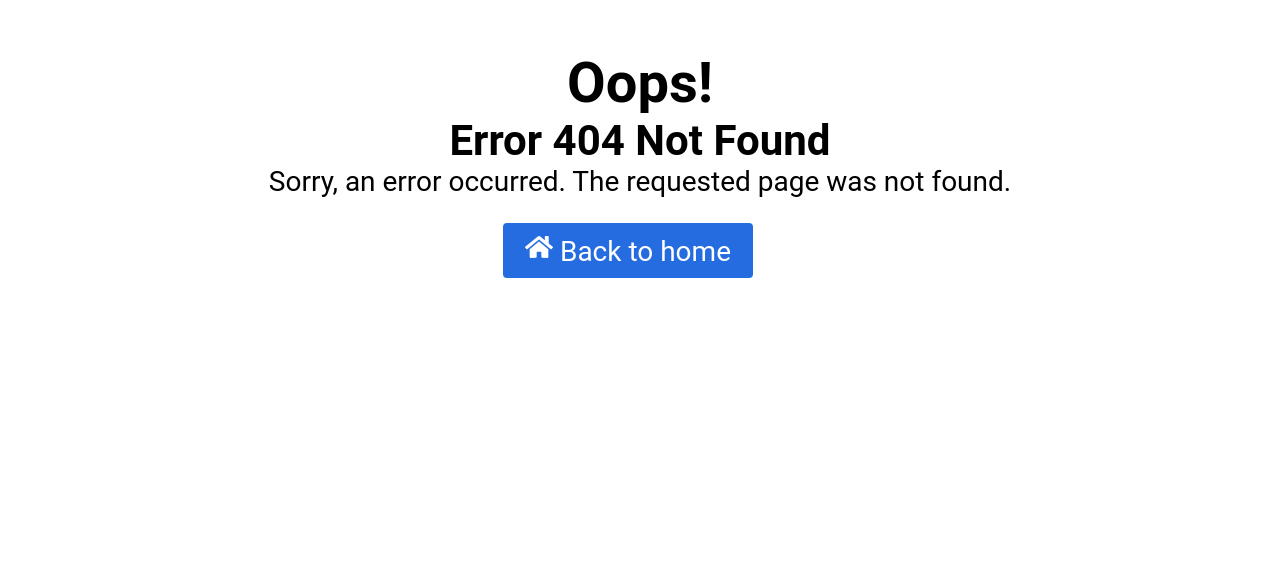
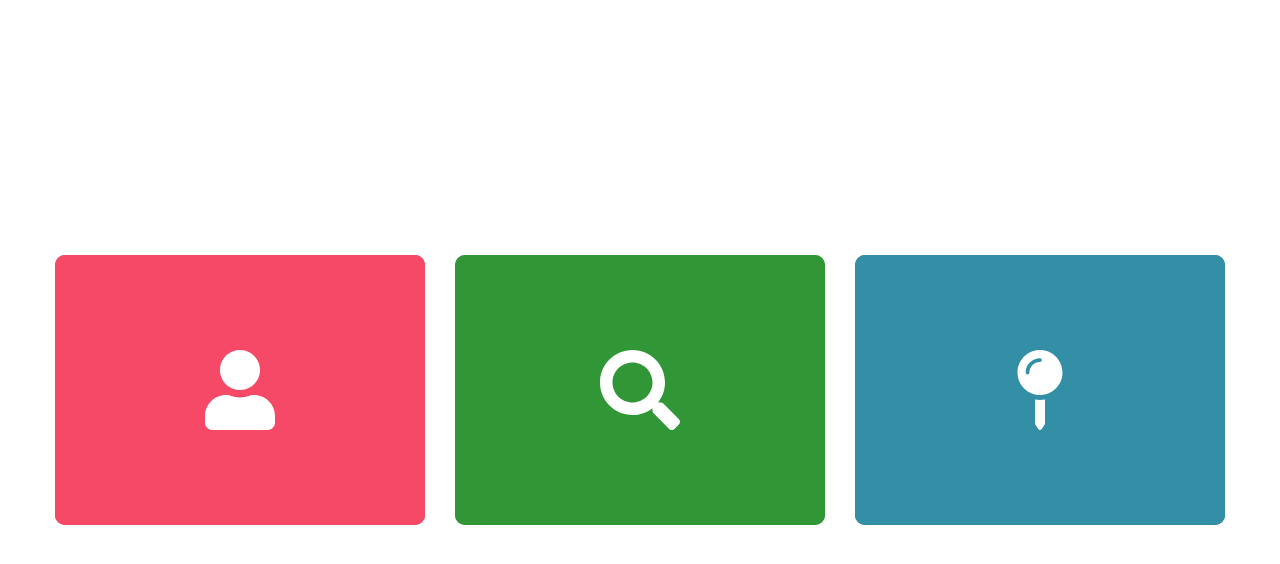
Before and after one commit to SousaVictorH/FrontendTricks, a React (Create React App) app in the folder frontend-tricks/: page /cards/7 in a window 1280 px wide. Before the commit this address had no page. Shown: the top 564 px of the page. Built offline with nearby package versions, Linux system fonts and the light colour scheme.

Commit message:
adicionando novo card

```diff
--- a/frontend-tricks/src/Routes.js
+++ b/frontend-tricks/src/Routes.js
@@ -16,6 +16,7 @@ import card3 from "./components/cards/card3";
 import card4 from "./components/cards/card4";
 import card5 from "./components/cards/card5";
 import card6 from "./components/cards/card6";
+import card7 from "./components/cards/card7";
 
 import animation1 from "./components/animations/animation1";
 
@@ -40,6 +41,7 @@ function Routes(){
                 <Route path="/cards/4" component={card4}/>
                 <Route path="/cards/5" component={card5}/>
                 <Route path="/cards/6" component={card6}/>
+                <Route path="/cards/7" component={card7}/>
 
                 <Route path="/animations/1" component={animation1}/>
 
--- a/frontend-tricks/src/components/cards/card2.js
+++ b/frontend-tricks/src/components/cards/card2.js
@@ -1,7 +1,7 @@
 import React from 'react';
 import styled from 'styled-components';
 
-import img from "../../images/bg.jpg";
+import img from "../../images/img.jpg";
 
 function Component1(){
     return(
--- a/frontend-tricks/src/components/cards/card4.js
+++ b/frontend-tricks/src/components/cards/card4.js
@@ -68,8 +68,10 @@ display: flex;
 justify-content: center;
 align-items: center;
 background: #ebf5fc;
+height: 100%;
+min-height: 100vh;
 width: 100%;
-height: 100%;
+min-width: 100vw;
 
 .container{
     display: flex;
--- a/frontend-tricks/src/components/cards/card5.js
+++ b/frontend-tricks/src/components/cards/card5.js
@@ -21,7 +21,7 @@ function Component1(){
                         <li><strong>5</strong>Email</li>
                         <li><strong>1X</strong>CPU & RAM</li>
                     </ul>
-                    <a href="/10" className="order-bnt">Order Now</a>
+                    <a href="/10">Order Now</a>
                 </div>
 
                 <div className="pricing-card">
@@ -38,7 +38,7 @@ function Component1(){
                         <li><strong>20</strong>Email</li>
                         <li><strong>1.5X</strong>CPU & RAM</li>
                     </ul>
-                    <a href="/10" className="order-bnt">Order Now</a>
+                    <a href="/10">Order Now</a>
                 </div>
 
                 <div className="pricing-card">
@@ -55,7 +55,7 @@ function Component1(){
                         <li><strong>40</strong>Email</li>
                         <li><strong>2X</strong>CPU & RAM</li>
                     </ul>
-                    <a href="/10" className="order-bnt">Order Now</a>
+                    <a href="/10">Order Now</a>
                 </div>
 
                 <div className="pricing-card">
@@ -90,8 +90,10 @@ justify-content: center;
 align-items: center;
 background: #30336b;
 
-width: 100vw;
-height: 100vh;
+height: 100%;
+min-height: 100vh;
+width: 100%;
+min-width: 100vw;
 
 .pricing-table{
     display: flex;
@@ -162,6 +164,7 @@ a{
     text-transform: uppercase;
     font-weight: 500;
     transition: .3s linear;
+    text-decoration: none;
 }
 
 a:hover{
--- /dev/null
+++ b/frontend-tricks/src/components/cards/card7.js
@@ -0,0 +1,173 @@
+import React from 'react';
+import styled from 'styled-components';
+
+import {FaUser, FaSearch, FaMapPin} from "react-icons/fa";
+
+function Component1(){
+    return(
+        <MainComponent>
+
+            <div className="container">
+                <div className="box">
+
+                    <div className="icon">
+                        <FaUser className="i"/>
+                    </div>
+
+                    <div className="content">
+                        <h3>User</h3>
+                        <p>
+                            Lorem ipsum dolor sit amet consectetur, adipisicing elit.
+                            Maxime repudiandae alias blanditiis obcaecati nam modi!
+                            Omnis ad fugiat animi, quam possimus quo recusandae ipsam
+                            culpa mollitia natus debitis minus magnam.
+                        </p>
+                    </div>
+                </div>
+
+
+                <div className="box">
+
+                    <div className="icon">
+                        <FaSearch className="i"/>
+                    </div>
+
+                    <div className="content">
+                        <h3>Search</h3>
+                        <p>
+                            Lorem ipsum dolor sit amet consectetur, adipisicing elit.
+                            Maxime repudiandae alias blanditiis obcaecati nam modi!
+                            Omnis ad fugiat animi, quam possimus quo recusandae ipsam
+                            culpa mollitia natus debitis minus magnam.
+                        </p>
+                    </div>
+                </div>
+
+                <div className="box">
+
+                    <div className="icon">
+                        <FaMapPin className="i"/>
+                    </div>
+
+                    <div className="content">
+                        <h3>Localization</h3>
+                        <p>
+                            Lorem ipsum dolor sit amet consectetur, adipisicing elit.
+                            Maxime repudiandae alias blanditiis obcaecati nam modi!
+                            Omnis ad fugiat animi, quam possimus quo recusandae ipsam
+                            culpa mollitia natus debitis minus magnam.
+                        </p>
+                    </div>
+                </div>
+            </div>
+
+        </MainComponent>
+    );
+}
+
+export default Component1;
+
+const MainComponent = styled.div`
+height: 100vh;
+width: 100vw;
+min-height: 100vh;
+min-width: 100vw;
+
+.container{
+    display: flex;
+    position: relative;
+    width: 1200px;
+    height: 300px;
+    margin: 240px auto;
+    background: #fff;
+}
+
+.box{
+    position: relative;
+    width: 370px;
+    height: 270px;
+    background: #000;
+    float: left;
+    margin: 15px;
+    box-sizing: border-box;
+    overflow: hidden;
+    border-radius: 10px;
+}
+
+.box:nth-child(1){
+    background: #d03852;
+}
+.box:nth-child(1) .icon{
+    background: #f54967;
+}
+
+.box:nth-child(2){
+    background: #4caf50;
+}
+.box:nth-child(2) .icon{
+    background: #319635;
+}
+
+.box:nth-child(3){
+    background: #23798e;
+}
+.box:nth-child(3) .icon{
+    background: #328fa5;
+}
+
+.icon{
+    color: #fff;
+    position: absolute;
+    top: 0;
+    left: 0;
+    width: 100%;
+    height: 100%;
+    background: #f00;
+    transition: .5s linear;
+    z-index: 1;
+}
+
+.icon .i{
+    position: absolute;
+    top: 50%;
+    left: 50%;
+    transform: translate(-50%, -50%);
+    font-size: 80px;
+    transition: .5s linear;
+    color: #fff;
+}
+
+.box:hover .icon{
+    top: 20px;
+    left: calc(50% - 40px);
+    width: 80px;
+    height: 80px;
+    border-radius: 50%;
+}
+
+.box:hover .icon .i{
+    font-size: 40px;
+}
+
+.box .content{
+    position: absolute;
+    top: 100%;
+    height: calc(100% - 100px);
+    text-align: center;
+    padding: 20px;
+    box-sizing: border-box;
+    transition: .5s linear;
+    color: #fff;
+}
+
+.box .content h3{
+    margin: 0 0 10px;
+    color: #fff;
+    font-size: 24px;
+}
+
+.box:hover .content{
+    top: 100px;
+    transition-delay: .2s;
+}
+`;
--- a/frontend-tricks/src/global.js
+++ b/frontend-tricks/src/global.js
@@ -13,7 +13,10 @@ export default createGlobalStyle`
     body{
         font: 400 14px Roboto, sans-serif;
         background-color: #fff;
-        margin: 0;
+        height: 100%;
+        min-height: 100vh;
+        width: 100%;
+        min-width: 100vw;
     }
 
     input, button, textarea{
```
